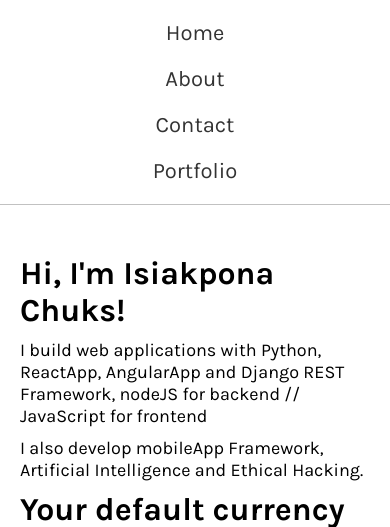
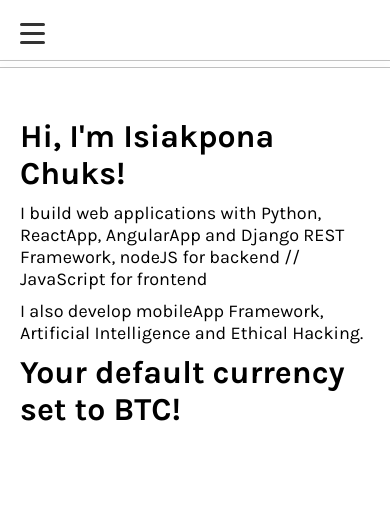
Before and after one commit to providingperspectives/portfolio-1, a Flask app: page / in a window 390 px wide. Shown: the top 527 px of the page. Run offline with Flask 3, Linux system fonts and the light colour scheme.

Commit message:
Implement responsive hamburger menu for navigation

```diff
--- a/static/style.css
+++ b/static/style.css
@@ -37,6 +37,7 @@ header nav {
     padding: 10px;
     font-size: 22px;
     border-bottom: 1px solid var(--border-color);
+    position: relative;
 }
 
 header nav ul {
@@ -60,6 +61,38 @@ header nav ul li:hover {
 header nav ul li a {
     color: var(--text-color);
     font-weight: 500;
+}
+
+/* Hamburger Menu */
+.hamburger {
+    display: none;
+    flex-direction: column;
+    background: none;
+    border: none;
+    cursor: pointer;
+    padding: 10px;
+    z-index: 1000;
+}
+
+.hamburger span {
+    width: 25px;
+    height: 3px;
+    background-color: var(--text-color);
+    margin: 3px 0;
+    transition: all 0.3s ease;
+    border-radius: 3px;
+}
+
+.hamburger.active span:nth-child(1) {
+    transform: rotate(45deg) translate(8px, 8px);
+}
+
+.hamburger.active span:nth-child(2) {
+    opacity: 0;
+}
+
+.hamburger.active span:nth-child(3) {
+    transform: rotate(-45deg) translate(8px, -8px);
 }
 
 /* Main Content */
@@ -105,7 +138,36 @@ footer {
         margin: 50px 20px;
     }
 
+    .hamburger {
+        display: flex;
+    }
+
     header nav ul {
         flex-direction: column;
+        position: absolute;
+        top: 60px;
+        left: 0;
+        width: 100%;
+        background-color: var(--background-color);
+        border-top: 1px solid var(--border-color);
+        box-shadow: 0 4px 6px rgba(0, 0, 0, 0.1);
+        max-height: 0;
+        overflow: hidden;
+        transition: max-height 0.3s ease;
+    }
+
+    header nav ul.active {
+        max-height: 300px;
+    }
+
+    header nav ul li {
+        width: 100%;
+        text-align: center;
+        padding: 15px;
+    }
+
+    header nav ul li:hover {
+        background-color: var(--hover-color);
+        border-radius: 0;
     }
 }
--- a/templates/base.html
+++ b/templates/base.html
@@ -12,7 +12,12 @@
 <body>
     <header>
         <nav>
-            <ul>
+            <button class="hamburger" id="hamburger" aria-label="Toggle navigation">
+                <span></span>
+                <span></span>
+                <span></span>
+            </button>
+            <ul id="nav-menu">
                 <li>
                     <a href="{{ url_for('main.home') }}">Home</a>
                 </li>
@@ -34,5 +39,22 @@
     <footer>
         <p>&copy; 2024 - Isiakpona's Portfolio</p>
     </footer>
+    <script>
+        const hamburger = document.getElementById('hamburger');
+        const navMenu = document.getElementById('nav-menu');
+
+        hamburger.addEventListener('click', function() {
+            hamburger.classList.toggle('active');
+            navMenu.classList.toggle('active');
+        });
+
+        // Close menu when clicking on a link
+        document.querySelectorAll('#nav-menu li a').forEach(link => {
+            link.addEventListener('click', function() {
+                hamburger.classList.remove('active');
+                navMenu.classList.remove('active');
+            });
+        });
+    </script>
 </body>
 </html>
```
